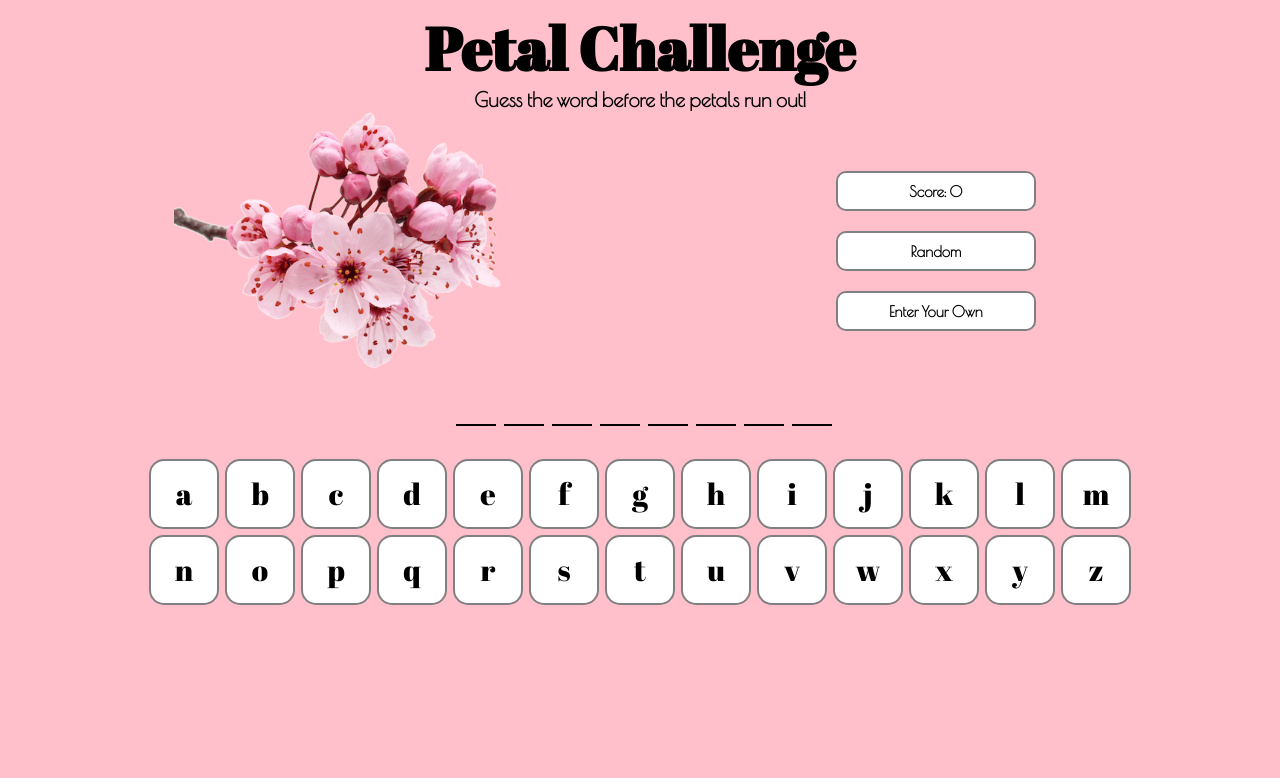
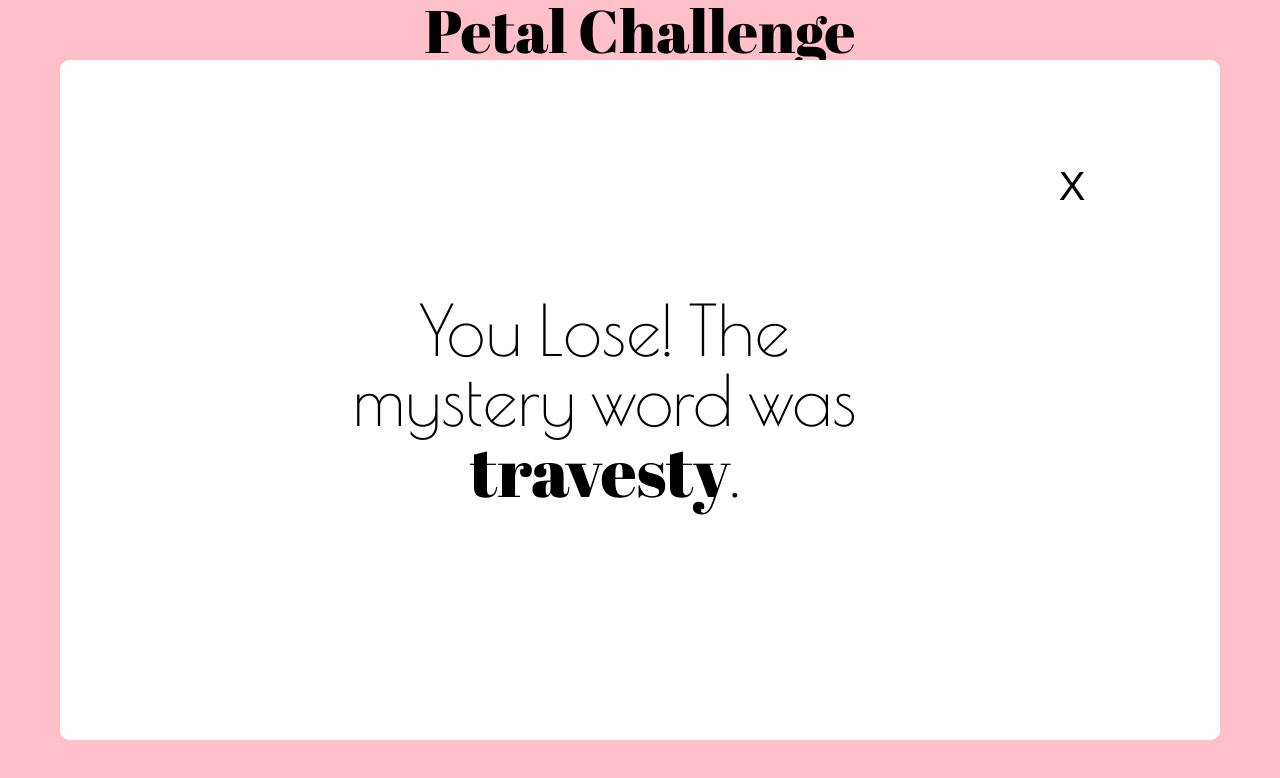
Before and after one commit to torykling/Hangman, a plain HTML site: page index.html in a window 1280 px wide. Drawn offline with nearby package versions, Linux system fonts and the light colour scheme.

Commit message:
update css

```diff
--- a/index.html
+++ b/index.html
@@ -1,6 +1,7 @@
 <!DOCTYPE html>
 <html>
 <head>
+	<link rel="stylesheet" type="text/css" href="reset.css">
 	<link href="https://fonts.googleapis.com/css?family=Abril+Fatface|Poiret+One&display=swap" rel="stylesheet">
 	<link rel="stylesheet" type="text/css" href="style.css">
 	<meta name="viewport" content="width=device-width, initial-scale=1">
--- a/main.js
+++ b/main.js
@@ -31,7 +31,7 @@ function buildLines(word) {
 		hiddenDivs[i].innerText = wordArray[i]
 		if (hiddenDivs[i].innerText) {
 			hiddenDivs[i].classList.add("hiddenFont")
-			hiddenDivs[i].style.borderBottom = "2px solid black"
+			// hiddenDivs[i].style.borderBottom = "2px solid black"
 		}
 	}
 
--- /dev/null
+++ b/reset.css
@@ -0,0 +1,48 @@
+/* http://meyerweb.com/eric/tools/css/reset/
+   v2.0 | 20110126
+   License: none (public domain)
+*/
+
+html, body, div, span, applet, object, iframe,
+h1, h2, h3, h4, h5, h6, p, blockquote, pre,
+a, abbr, acronym, address, big, cite, code,
+del, dfn, em, img, ins, kbd, q, s, samp,
+small, strike, strong, sub, sup, tt, var,
+b, u, i, center,
+dl, dt, dd, ol, ul, li,
+fieldset, form, label, legend,
+table, caption, tbody, tfoot, thead, tr, th, td,
+article, aside, canvas, details, embed,
+figure, figcaption, footer, header, hgroup,
+menu, nav, output, ruby, section, summary,
+time, mark, audio, video {
+	margin: 0;
+	padding: 0;
+	border: 0;
+	font-size: 100%;
+	font: inherit;
+	vertical-align: baseline;
+}
+/* HTML5 display-role reset for older browsers */
+article, aside, details, figcaption, figure,
+footer, header, hgroup, menu, nav, section {
+	display: block;
+}
+body {
+	line-height: 1;
+}
+ol, ul {
+	list-style: none;
+}
+blockquote, q {
+	quotes: none;
+}
+blockquote:before, blockquote:after,
+q:before, q:after {
+	content: '';
+	content: none;
+}
+table {
+	border-collapse: collapse;
+	border-spacing: 0;
+}
--- a/style.css
+++ b/style.css
@@ -9,6 +9,7 @@ body {
 	background-color: pink;
 	font-family: 'Abril Fatface', cursive;
 	font-size: 3rem;
+	line-height: 4rem;
 }
 h1, h2, h6, main, .keyboard {
 	margin: 0 auto;
@@ -33,6 +34,8 @@ div {
 	font-size: 2.5rem;
 	display: inline-block;
 	margin-left: 8px;
+	border-bottom: 2px solid black;
+	line-height: 7rem;
 }
 main {
 	width: 95%;
@@ -79,7 +82,7 @@ img {
 }
 .bigButtonContainer {
 	width: 30rem;
-	margin: auto 7rem auto 0;
+	margin: 7rem 7rem 0 0;
 	text-align: center;
 	display: flex;
 	flex-direction: column;
@@ -87,14 +90,14 @@ img {
 }
 #reset, #enter, #score {
 	max-width: 100%;
-	width: 20rem;
+	width: 10rem;
 	height: 4rem;
 	font-family: 'Poiret One', cursive;
 	margin: 1rem 0;
 	padding: 1rem;
 	border-radius: 1rem;
 	font-weight: bold;
-	font-size: 1.5rem;
+	font-size: 1rem;
 	border: 2px solid grey;
 	align-items: center;
 	background-color: white;
@@ -116,20 +119,29 @@ img {
 	animation: pulse 3s 1;
 	font-size: 3rem;
 	text-align: center;
-	margin: 0;
+	margin: 0 3rem;
 	width: 70%;
+	padding: 5rem 0 ;
+	line-height: 3rem;
+	grid-row: 2 / span 1;
+	grid-column: 2 / span 1;
 }
 .winBox, .loseBox {
 	animation: pulse 3s 1;
-	width: 35%;
+	width: 70%;
+	height: 50%;
 	position: fixed;
 	top: 50%;
 	left: 50%;
     transform: translate(-50%, -50%);
 	z-index: 1;
-	padding: 5rem;
+	padding: 1rem;
 	background-color: white;
 	border-radius: 10px;
+	align-items: center;
+	display: grid;
+	grid-template-columns: 10% 1fr 10%;
+	grid-template-rows: 10% 1fr 10%;
 
 }
 
@@ -139,12 +151,13 @@ img {
 	background-color: white;
 	border: none;
 	font-size: 2rem;
-	float: right;
-	padding: none;
+	padding: 0;
+	grid-row: 1 / span 1;
+	grid-column: 3 / span 1;
 }
 @keyframes pulse {
 	0% {
-		color: pink;
+		color: white;
 	}
 	100% {
 		color: black;
@@ -152,6 +165,9 @@ img {
 }
 
 @media screen and (min-width: 600px) {
+	body {
+		line-height: 6rem;
+	}
 	button {
 		width: 5rem;
 		height: 5rem;
@@ -164,6 +180,20 @@ img {
 		width: 4rem;
 		font-size: 4rem;
 	}
+	.bigButtonContainer {
+		margin-top: 6rem;
+	}
+	.winBox, .loseBox {
+		height: 30%;
+	}
+	.winning, .losing {
+		margin: 0 8rem;
+	}
+	#reset, #enter, #score {
+		font-size: 1.5rem;
+		width: 20rem;
+		height: 4rem;
+	}
 }
 @media screen and (min-width: 800px) {
 	button {
@@ -172,7 +202,7 @@ img {
 		font-size: 3rem;
 	}
 	.bigButtonContainer {
-		margin-top: 5rem;
+		margin-top: 7rem;
 	}
 	img {
 		width: 30%;
@@ -187,10 +217,14 @@ img {
 	}
 	.winBox, .loseBox {
 		width: 75%;
+		height: 60%;
 		padding: 10rem;
+
 	}
 	.winning, .losing {
 		font-size: 7rem;
+		line-height: 7rem;
+
 	}
 	.closeModal {
 		font-size: 4rem;
```
